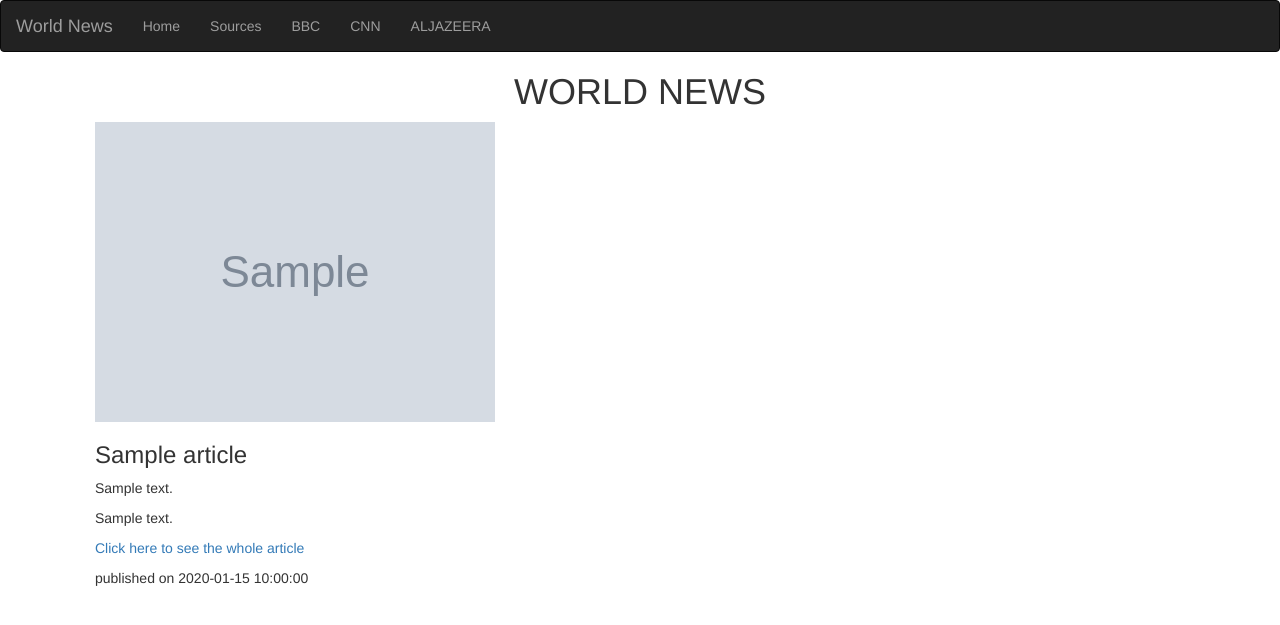
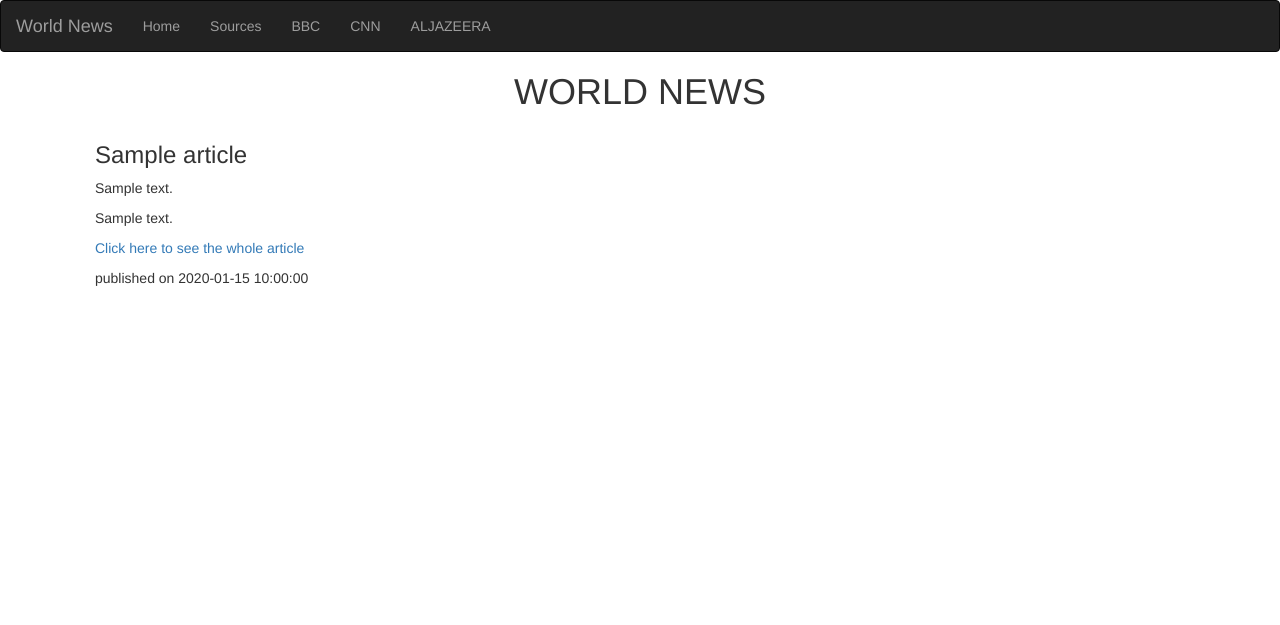
Before and after one commit to Sieva-cmd/NewssApp, a Flask app: template app/templates/index.html in a window 1280 px wide. Shown: the top 625 px of the page. Run offline with Flask 2, Linux system fonts and the light colour scheme; the template is opened without the code that fills it: most values are stand-ins (such as "Sample title", 1, 10 or a date in 2020); grey boxes marked "Sample" are stand-in pictures; some libraries are stand-ins or nearby versions.

Commit message:
reverting chenges

```diff
--- a/app/templates/index.html
+++ b/app/templates/index.html
@@ -8,9 +8,9 @@
                   {% for article in  articles %}
                       <div class="row row-cols-1 row-cols-md-1 g-4 d-flex" >
                          <div class="col p-3">
-                            <div class="card p-3">
+                            <!-- <div class="card p-3">
                                <img src="{{ article.urlToImage }}" class="card-img-top" alt="..." style="width: 100;height: 100;">
-                            </div>
+                            </div> -->
                             <div class="card-body">
                                <h3 class="card-title">{{ article.title }}</h3>
                                <p class="card-text text-bold text-dark fs-3" >{{ article.description }}</p>
```
